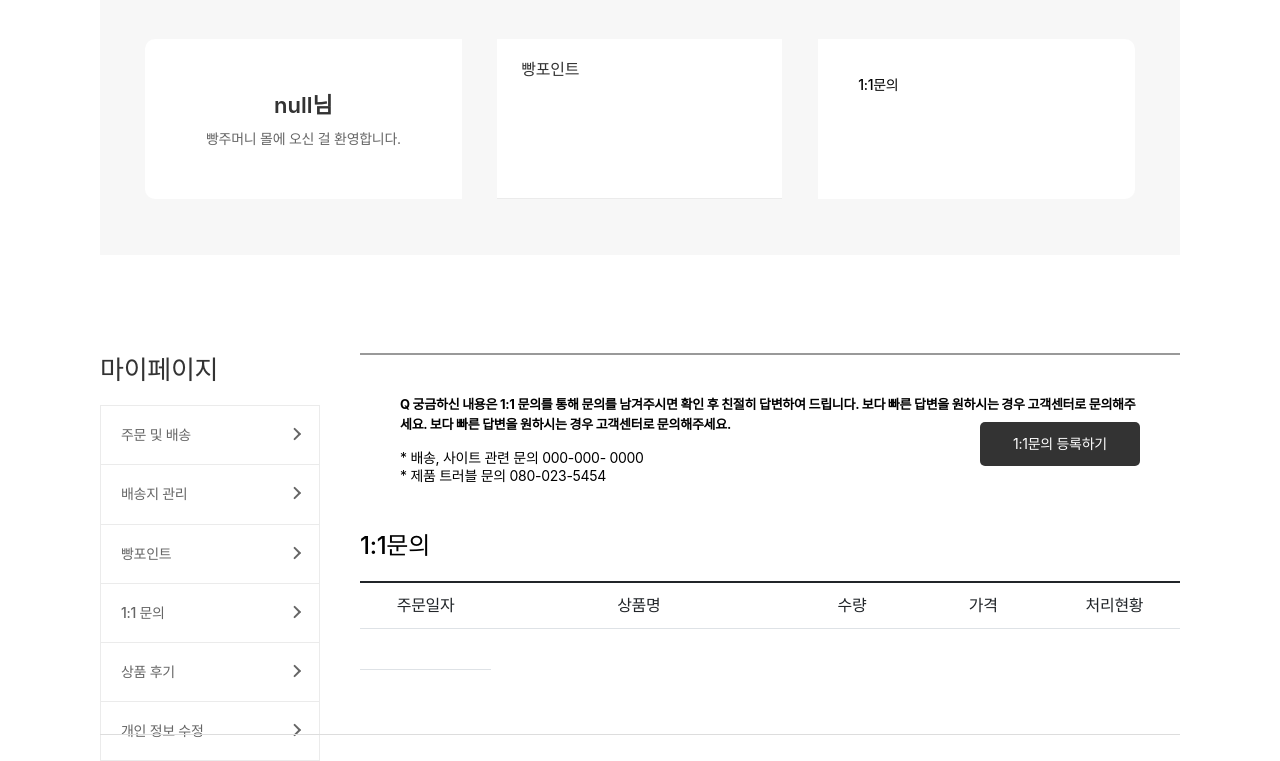
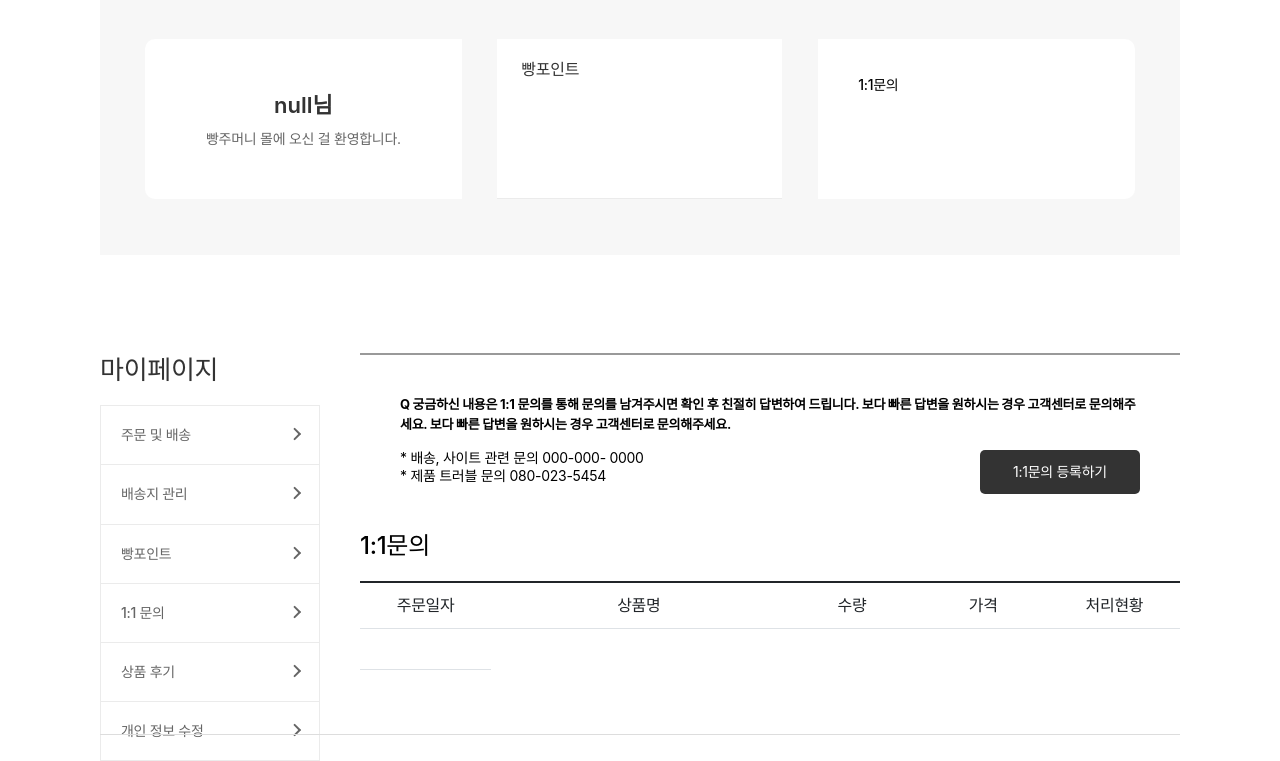
Before and after one commit to dpfah/TeamProject, a Spring app: page /oqna/oqnaHist in a window 1280 px wide. Shown: the part 174-935 px from the top of the page. Run offline with Thymeleaf, Linux system fonts and the light colour scheme; the template is opened without the code that fills it, so the values that code supplies are empty; some of the project's set-up classes (security, data sources, template engines, error pages and the like) are left out, and stand-ins take their place; some libraries are stand-ins or nearby versions.

Commit message:
oqnaHist

```diff
--- a/shop-master/src/main/java/com/shop/controller/OrderController.java
+++ b/shop-master/src/main/java/com/shop/controller/OrderController.java
@@ -63,7 +63,7 @@
         return new ResponseEntity<Long>(orderId, HttpStatus.OK);
     }
 
-    @GetMapping(value = {"/orders", "/orders/{page}","/mypage"})
+    @GetMapping(value = {"/orders", "/orders/{page}"})
     public String orderHist(@PathVariable("page") Optional<Integer> page, Principal principal, Model model){
 
         Pageable pageable = PageRequest.of(page.isPresent() ? page.get() : 0, 4);
--- a/shop-master/src/main/resources/static/css/item_menu.css
+++ b/shop-master/src/main/resources/static/css/item_menu.css
@@ -761,7 +761,7 @@
 .cs-counsel-top dd.use_talk_add{
     position: absolute;
     right: 40px;
-    top: 50%;
+    top: 66%;
     margin-top: -22px;
 }
 
--- a/shop-master/src/main/resources/templates/oqna/oqnaHist.html
+++ b/shop-master/src/main/resources/templates/oqna/oqnaHist.html
@@ -101,7 +101,7 @@
 		    		* 제품 트러블 문의 080-023-5454
 		    	</dd>
 		    	<dd class="cs_counsel_add use_talk_add">
-		    		<a href="/oqna/new" class="btn_black btn_counsel">1:1문의 등록하기</a>
+		    		<a href="/oqna/new" class="btn_black btn_counsel btn-outline-secondary">1:1문의 등록하기</a>
 		    	</dd>
 		    </dl>
 		    <h4 class="mb-1">
```
